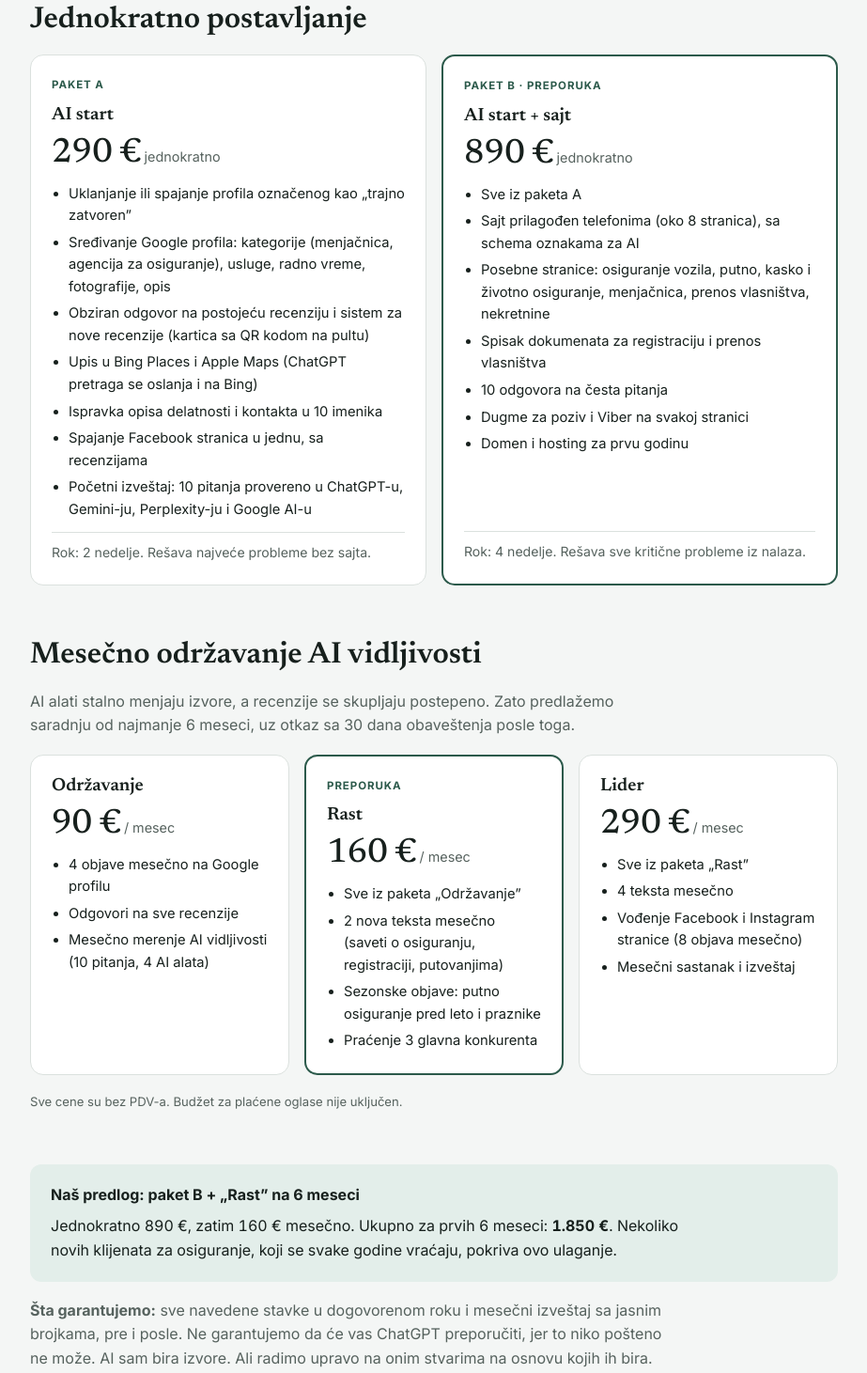
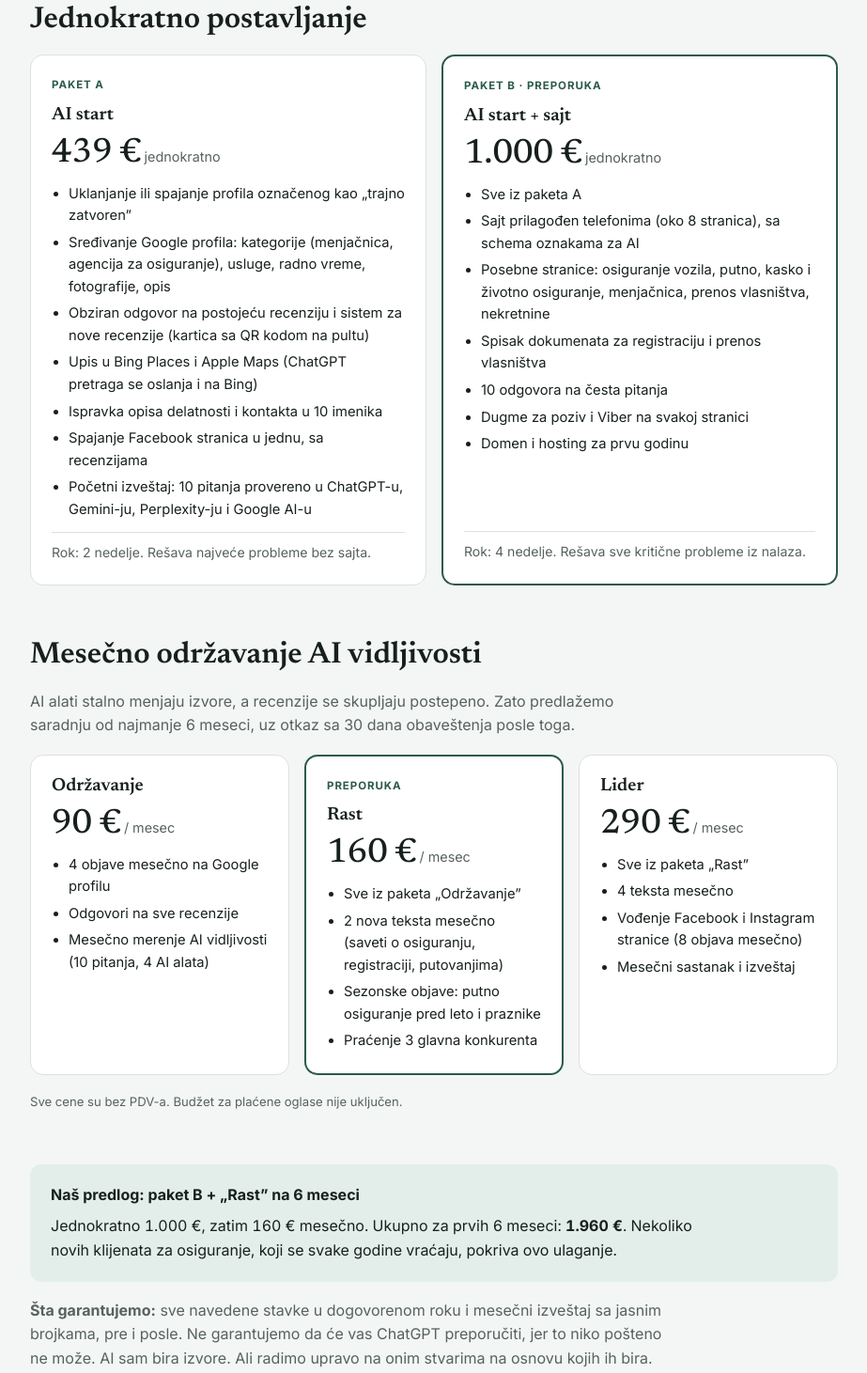
Before and after one commit to rad92/seoaudit, a plain HTML site: page pike-loznica/pike-loznica-ai-analiza.html in a window 1280 px wide. Shown: the part 4460-5921 px from the top of the page at 94% size, without its empty margins (178-1101 px from the left). Drawn offline with Linux system fonts and the light colour scheme.

Commit message:
Pike offer: package A 439 EUR, package B 1000 EUR
Co-Authored-By: Claude Opus 5.5 <noreply@anthropic.com>
Claude-Session: https://claude.ai/code/session_01LY5EYzHRaRZKY5NGoNtBgz

```diff
--- a/pike-loznica/pike-loznica-ai-analiza.html
+++ b/pike-loznica/pike-loznica-ai-analiza.html
@@ -238,7 +238,7 @@ a{color:var(--accent)}
     <div class="card">
       <div class="tag">Paket A</div>
       <h3>AI start</h3>
-      <div class="price num">290 €<small> jednokratno</small></div>
+      <div class="price num">439 €<small> jednokratno</small></div>
       <ul>
         <li>Uklanjanje ili spajanje profila označenog kao „trajno zatvoren”</li>
         <li>Sređivanje Google profila: kategorije (menjačnica, agencija za osiguranje), usluge, radno vreme, fotografije, opis</li>
@@ -253,7 +253,7 @@ a{color:var(--accent)}
     <div class="card rec">
       <div class="tag">Paket B · preporuka</div>
       <h3>AI start + sajt</h3>
-      <div class="price num">890 €<small> jednokratno</small></div>
+      <div class="price num">1.000 €<small> jednokratno</small></div>
       <ul>
         <li>Sve iz paketa A</li>
         <li>Sajt prilagođen telefonima (oko 8 stranica), sa schema oznakama za AI</li>
@@ -309,7 +309,7 @@ a{color:var(--accent)}
 <section>
   <div class="callout">
     <b>Naš predlog: paket B + „Rast” na 6 meseci</b>
-    <p class="num">Jednokratno 890 €, zatim 160 € mesečno. Ukupno za prvih 6 meseci: <b>1.850 €</b>. Nekoliko novih klijenata za osiguranje, koji se svake godine vraćaju, pokriva ovo ulaganje.</p>
+    <p class="num">Jednokratno 1.000 €, zatim 160 € mesečno. Ukupno za prvih 6 meseci: <b>1.960 €</b>. Nekoliko novih klijenata za osiguranje, koji se svake godine vraćaju, pokriva ovo ulaganje.</p>
   </div>
   <p class="muted"><b>Šta garantujemo:</b> sve navedene stavke u dogovorenom roku i mesečni izveštaj sa jasnim brojkama, pre i posle. Ne garantujemo da će vas ChatGPT preporučiti, jer to niko pošteno ne može. AI sam bira izvore. Ali radimo upravo na onim stvarima na osnovu kojih ih bira.</p>
 </section>
```
Also changed, not shown: 1 other file.
